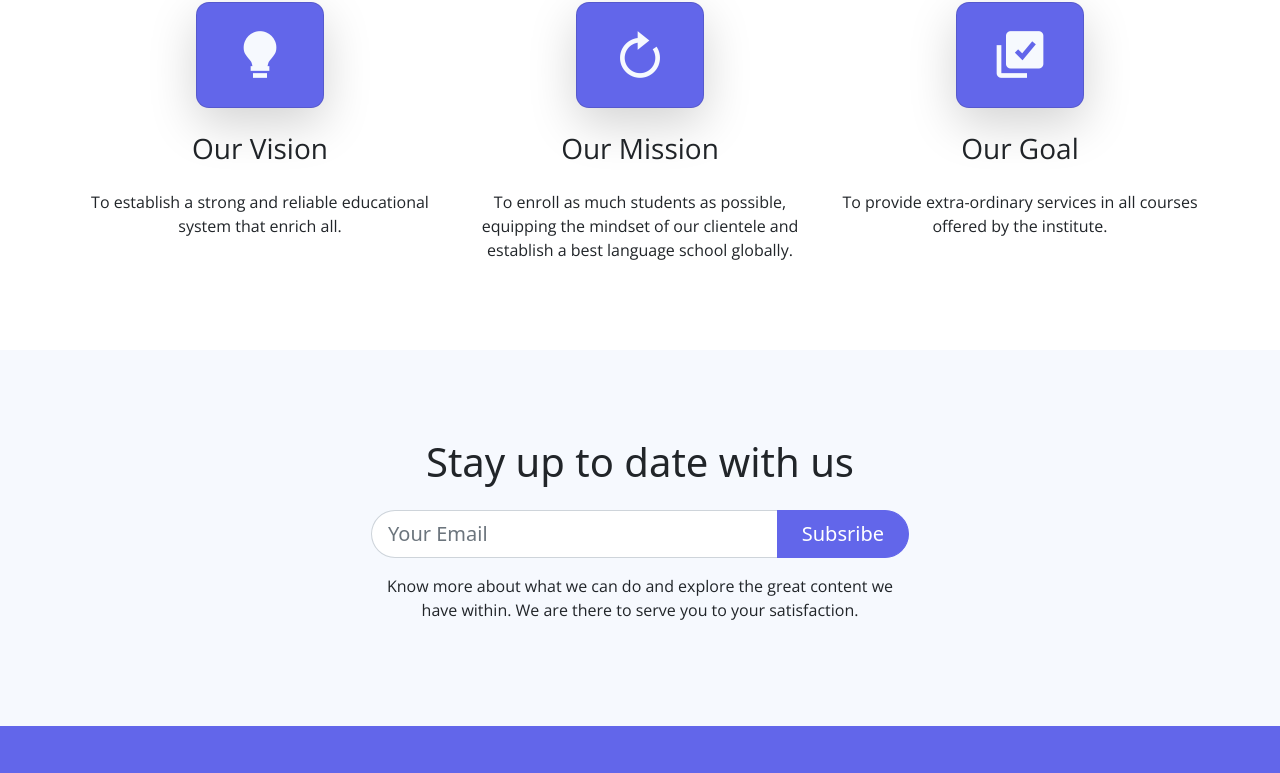
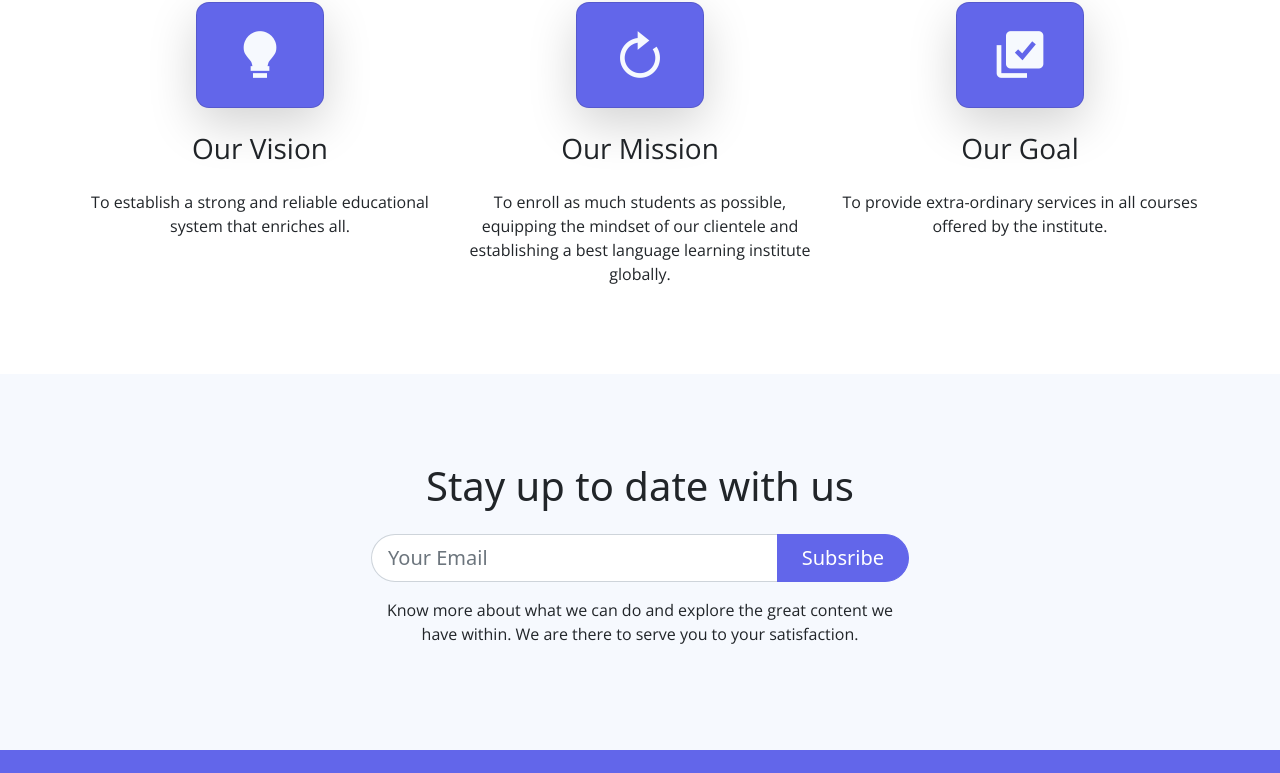
Before and after one commit to TrentDaka/A-Institute, a plain HTML site: page about.html in a window 1280 px wide. Shown: the part 2607-3380 px from the top of the page. Drawn offline with nearby package versions, Linux system fonts and the light colour scheme.

Commit message:
Update about.html

```diff
--- a/about.html
+++ b/about.html
@@ -235,7 +235,7 @@ https://templatemo.com/tm-561-purple-buzz
                     </div>
                     <h2 class="objective-heading h3 mb-2 mb-sm-4 light-300">Our Vision</h2>
                     <p class="light-300">
-                        To establish a strong and reliable educational system that enrich all.
+                        To establish a strong and reliable educational system that enriches all.
                     </p>
                 </div>
 
@@ -245,7 +245,7 @@ https://templatemo.com/tm-561-purple-buzz
                     </div>
                     <h2 class="objective-heading h3 mb-2 mb-sm-4 light-300">Our Mission</h2>
                     <p class="light-300">
-                        To enroll as much students as possible, equipping the mindset of our clientele and establish a best language school globally.
+                        To enroll as much students as possible, equipping the mindset of our clientele and establishing a best language learning institute globally.
                     </p>
                 </div>
 
```
